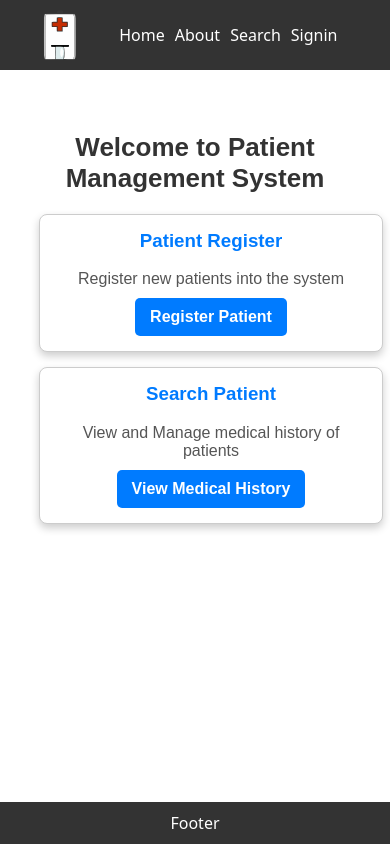
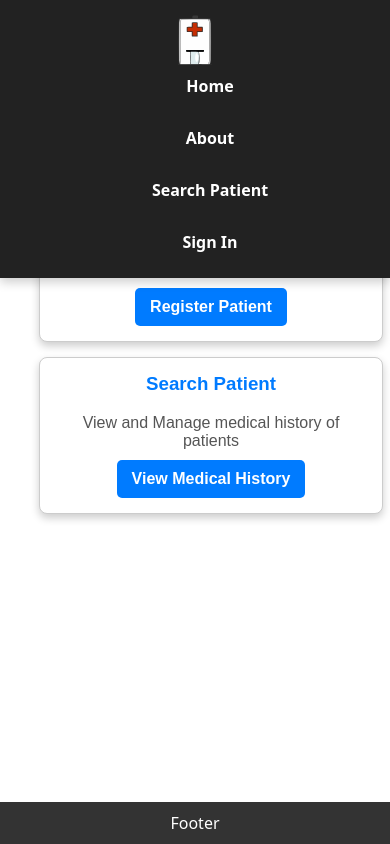
Before and after one commit to RushiJ28/medical_portal, a React (Vite) app in the folder frontend/: page / in a window 390 px wide. Built offline with nearby package versions, Linux system fonts and the light colour scheme.

Commit message:
added few css changes to the header component

```diff
--- a/frontend/index.html
+++ b/frontend/index.html
@@ -5,7 +5,7 @@
   <meta charset="UTF-8" />
   <link rel="icon" type="image/svg+xml" href="/logo.svg" />
   <meta name="viewport" content="width=device-width, initial-scale=1.0" />
-  <title>Vite + React</title>
+  <title>Medical Portal</title>
 </head>
 
 <body>
--- a/frontend/src/components/Header/Header.css
+++ b/frontend/src/components/Header/Header.css
@@ -1,30 +1,78 @@
+/* Header Styles */
 .header {
-  background-color: #333;
+  background-color: #222; /* Slightly softer black */
   color: #fff;
-  padding: 10px 0;
-  width: 100vw;
+  padding: 15px 0;
+  width: 100%;
+  box-shadow: 0px 4px 10px rgba(0, 0, 0, 0.2);
+  position: fixed; /* Makes header stick to top */
+  top: 0;
+  left: 0;
+  z-index: 1000;
 }
+
+/* Navbar */
 .navbar {
   display: flex;
   align-items: center;
-  justify-content: space-evenly;
-  margin: 0;
+  justify-content: space-between;
+  max-width: 1200px;
+  margin: 0 auto;
+  padding: 0 20px;
 }
-.navbar ul {
+
+/* Logo */
+.logo-container {
+  display: flex;
+  align-items: center;
+}
+
+.app-logo {
+  height: 50px; /* Adjust size */
+}
+
+/* Navigation Menu */
+.nav-menu {
+  list-style: none;
+  display: flex;
+  gap: 20px;
   margin: 0;
   padding: 0;
 }
-.nav-menu {
-  list-style: none;
-  display: flex;
+
+.nav-item {
+  font-size: 16px;
 }
-.nav-item {
-  margin-right: 10px;
-}
+
 .nav-item a {
   text-decoration: none;
   color: #fff;
+  font-weight: bold;
+  padding: 10px 15px;
+  border-radius: 5px;
+  transition: all 0.3s ease-in-out;
 }
+
 .nav-item a:hover {
-  text-decoration: underline;
+  background-color: rgba(255, 255, 255, 0.2);
+  transform: scale(1.05);
 }
+
+/* Responsive Design */
+@media screen and (max-width: 768px) {
+  .navbar {
+    flex-direction: column;
+    align-items: center;
+  }
+
+  .nav-menu {
+    flex-direction: column;
+    gap: 10px;
+  }
+
+  .nav-item a {
+    display: block;
+    text-align: center;
+    width: 100%;
+  }
+}
--- a/frontend/src/components/Header/Header.jsx
+++ b/frontend/src/components/Header/Header.jsx
@@ -14,10 +14,10 @@ const Header = () => {
             <Link to="/about">About</Link>
           </li>
           <li className="nav-item">
-            <Link to="/searchpatient">Search</Link>
+            <Link to="/searchpatient">Search Patient</Link>
           </li>
           <li className="nav-item">
-            <Link to="/signin">Signin</Link>
+            <Link to="/signin">Sign In</Link>
           </li>
         </ul>
       </nav>
--- a/frontend/src/pages/Home/Home.css
+++ b/frontend/src/pages/Home/Home.css
@@ -2,7 +2,7 @@
 .home-container {
   max-width: 80vw;
   margin: 20px auto;
-  padding: 20px;
+  padding: 80px 20px 20px;
   text-align: center;
   font-family: Arial, sans-serif;
 }
```
